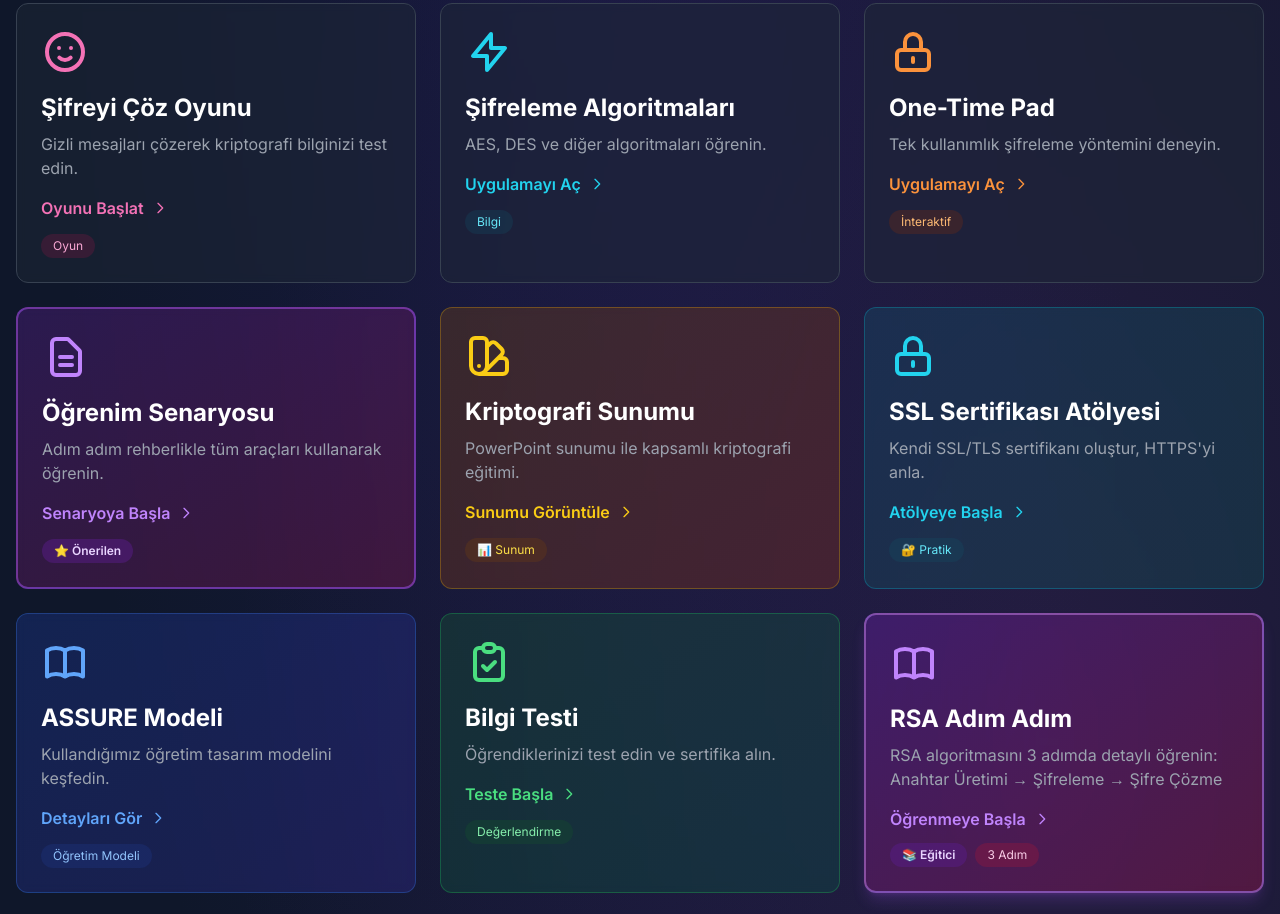
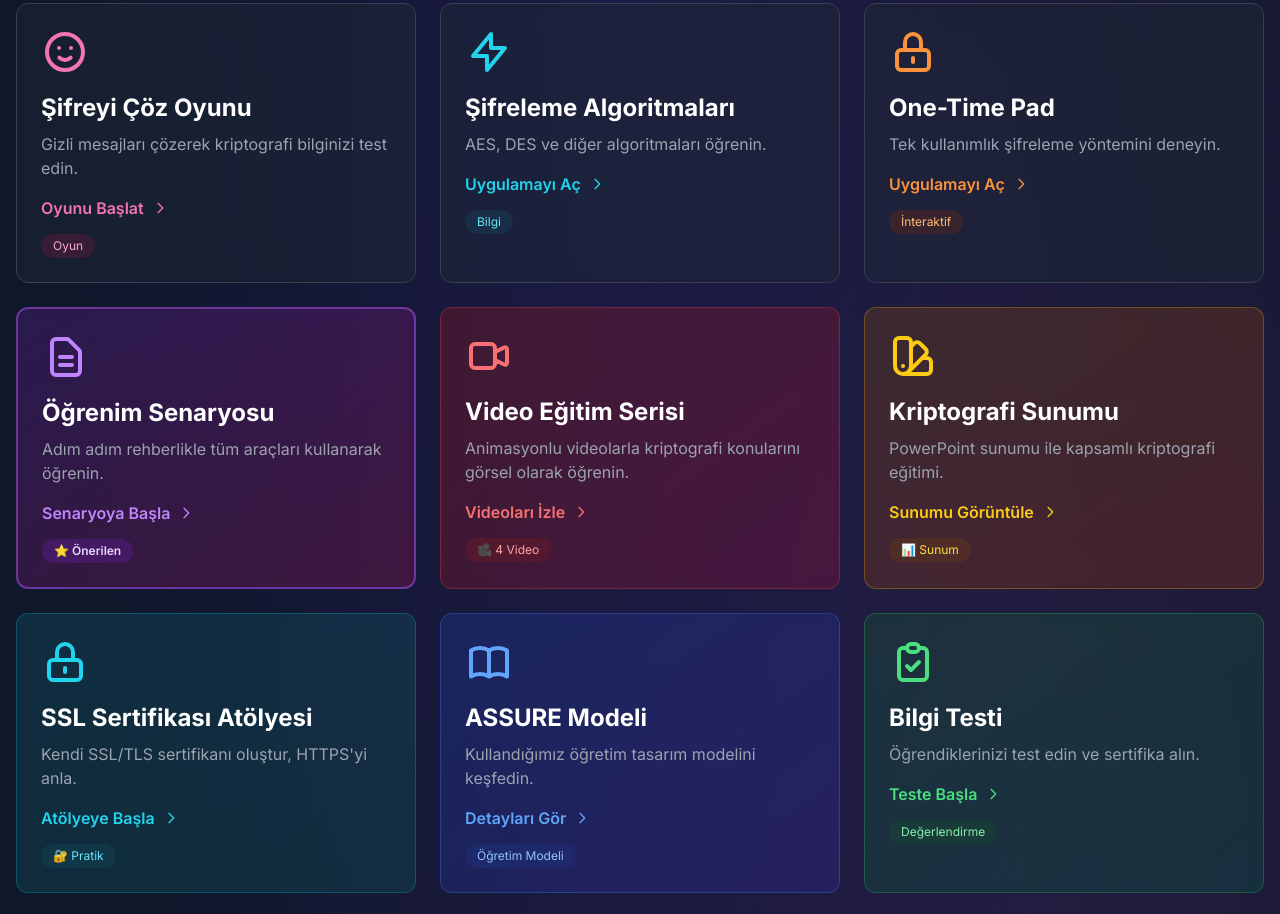
Before and after one commit to erolturkkan/kriptografi, a plain HTML site: page kriptografi/index.html in a window 1280 px wide. Shown: the part 1448-2362 px from the top of the page. Drawn offline with nearby package versions, Linux system fonts and the light colour scheme.

Commit message:
Add files via upload

```diff
--- a/kriptografi/index.html
+++ b/kriptografi/index.html
@@ -66,6 +66,7 @@
                 </div>
                 <div class="hidden md:flex space-x-6">
                     <a href="#modules" class="hover:text-purple-400 transition">Modüller</a>
+                    <a href="pages/videos.html" class="hover:text-purple-400 transition">Videolar</a>
                     <a href="pages/sunum.html" class="hover:text-purple-400 transition">Sunum</a>
                     <a href="pages/scenario.html" class="hover:text-purple-400 transition">Senaryo</a>
                     <a href="pages/ssl-workshop.html" class="hover:text-purple-400 transition">SSL Atölyesi</a>
@@ -83,6 +84,7 @@
             <div id="mobileMenu" class="md:hidden">
                 <div class="py-4 space-y-3">
                     <a href="#modules" class="block text-gray-300 hover:text-purple-400 transition py-2">📚 Modüller</a>
+                    <a href="pages/videos.html" class="block text-gray-300 hover:text-purple-400 transition py-2">🎥 Video Eğitimler</a>
                     <a href="pages/sunum.html" class="block text-gray-300 hover:text-purple-400 transition py-2">📊 Sunum</a>
                     <a href="pages/scenario.html" class="block text-gray-300 hover:text-purple-400 transition py-2">🎯 Öğrenim Senaryosu</a>
                     <a href="pages/ssl-workshop.html" class="block text-gray-300 hover:text-purple-400 transition py-2">🔐 SSL Atölyesi</a>
@@ -317,6 +319,26 @@
                     </div>
                 </a>
 
+                <!-- Video Tutorials -->
+                <a href="pages/videos.html" class="card-hover bg-gradient-to-br from-red-800/30 to-rose-800/30 backdrop-blur-sm rounded-xl p-6 border border-red-500/30">
+                    <div class="icon-animate mb-4">
+                        <svg class="w-12 h-12 text-red-400" fill="none" stroke="currentColor" viewBox="0 0 24 24">
+                            <path stroke-linecap="round" stroke-linejoin="round" stroke-width="2" d="M15 10l4.553-2.276A1 1 0 0121 8.618v6.764a1 1 0 01-1.447.894L15 14M5 18h8a2 2 0 002-2V8a2 2 0 00-2-2H5a2 2 0 00-2 2v8a2 2 0 002 2z"/>
+                        </svg>
+                    </div>
+                    <h4 class="text-2xl font-bold mb-2 text-white">Video Eğitim Serisi</h4>
+                    <p class="text-gray-400 mb-4">Animasyonlu videolarla kriptografi konularını görsel olarak öğrenin.</p>
+                    <span class="inline-flex items-center text-red-400 font-semibold">
+                        Videoları İzle
+                        <svg class="w-4 h-4 ml-2" fill="none" stroke="currentColor" viewBox="0 0 24 24">
+                            <path stroke-linecap="round" stroke-linejoin="round" stroke-width="2" d="M9 5l7 7-7 7"/>
+                        </svg>
+                    </span>
+                    <div class="mt-3">
+                        <span class="inline-block bg-red-900/30 text-red-300 text-xs px-3 py-1 rounded-full">🎥 4 Video</span>
+                    </div>
+                </a>
+
                 <!-- Presentation -->
                 <a href="pages/sunum.html" class="card-hover bg-gradient-to-br from-yellow-800/30 to-orange-800/30 backdrop-blur-sm rounded-xl p-6 border border-yellow-500/30">
                     <div class="icon-animate mb-4">
@@ -464,7 +486,7 @@
 
             <div class="grid grid-cols-1 md:grid-cols-3 gap-8 mt-12">
                 <div class="text-center">
-                    <div class="text-5xl font-bold text-purple-400 mb-2">12</div>
+                    <div class="text-5xl font-bold text-purple-400 mb-2">13</div>
                     <div class="text-gray-400">İnteraktif Modül</div>
                 </div>
                 <div class="text-center">
```
